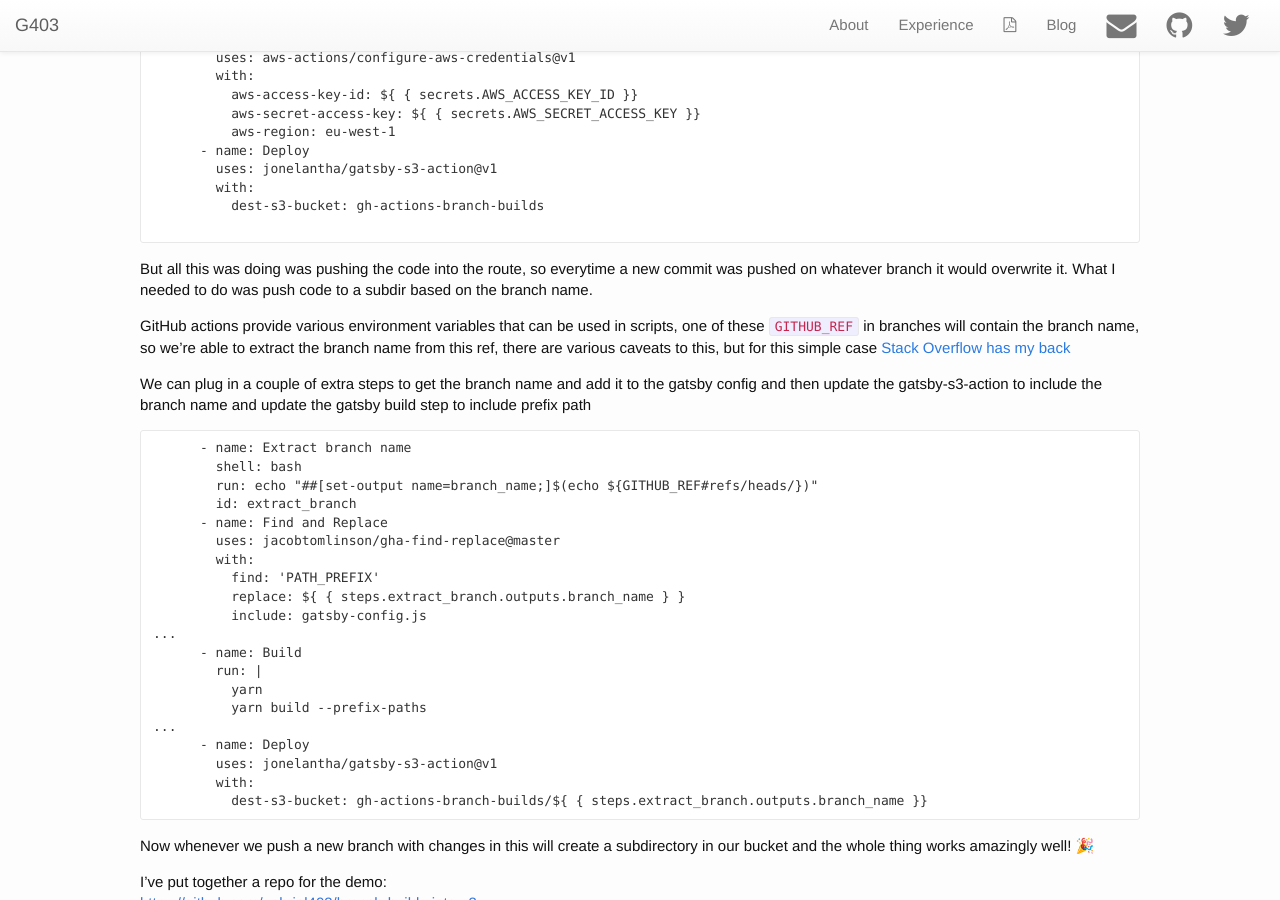
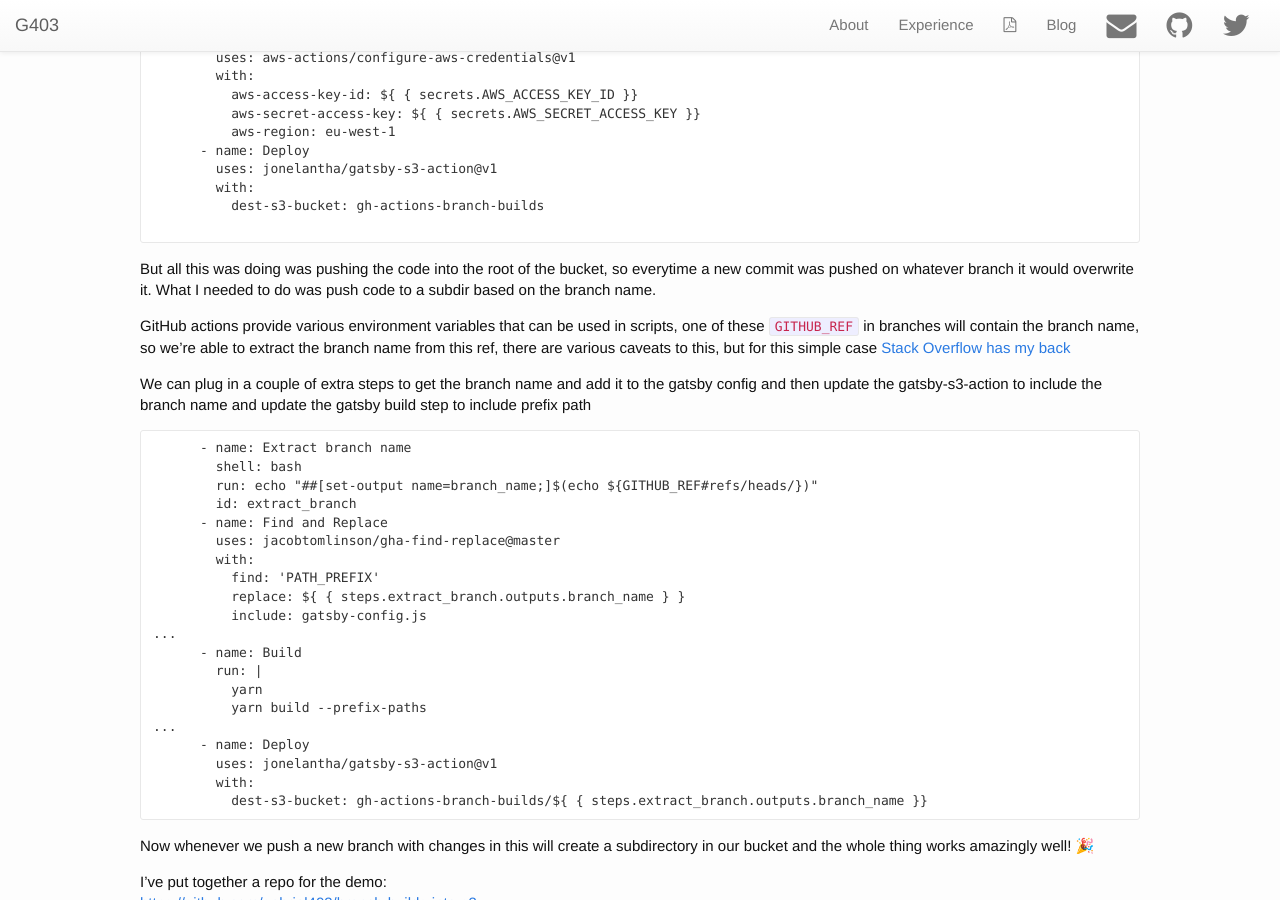
Before and after one commit to gabriel403/g403.co, a Jekyll site: the page built from _posts/2020-03-01-github-actions-and-branch-builds.md, in a window 1280 px wide and 900 px high, scrolled down 1298 px. Built offline with Jekyll 4.4.1, drawn with Linux system fonts in a browser that asks for light colours; nearby versions of some CDN libraries; emoji names are drawn with the system emoji font.

Commit message:
Update 2020-03-01-github-actions-and-branch-builds.md

````diff
--- a/_posts/2020-03-01-github-actions-and-branch-builds.md
+++ b/_posts/2020-03-01-github-actions-and-branch-builds.md
@@ -68,7 +68,7 @@ jobs:
 
 ```
 
-But all this was doing was pushing the code into the route, so everytime a new commit was pushed on whatever branch it would overwrite it. What I needed to do was push code to a subdir based on the branch name.
+But all this was doing was pushing the code into the root of the bucket, so everytime a new commit was pushed on whatever branch it would overwrite it. What I needed to do was push code to a subdir based on the branch name.
 
 GitHub actions provide various environment variables that can be used in scripts, one of these `GITHUB_REF` in branches will contain the branch name, so we're able to extract the branch name from this ref, there are various caveats to this, but for this simple case [Stack Overflow has my back](https://stackoverflow.com/questions/58033366/how-to-get-current-branch-within-github-actions)
 
````
